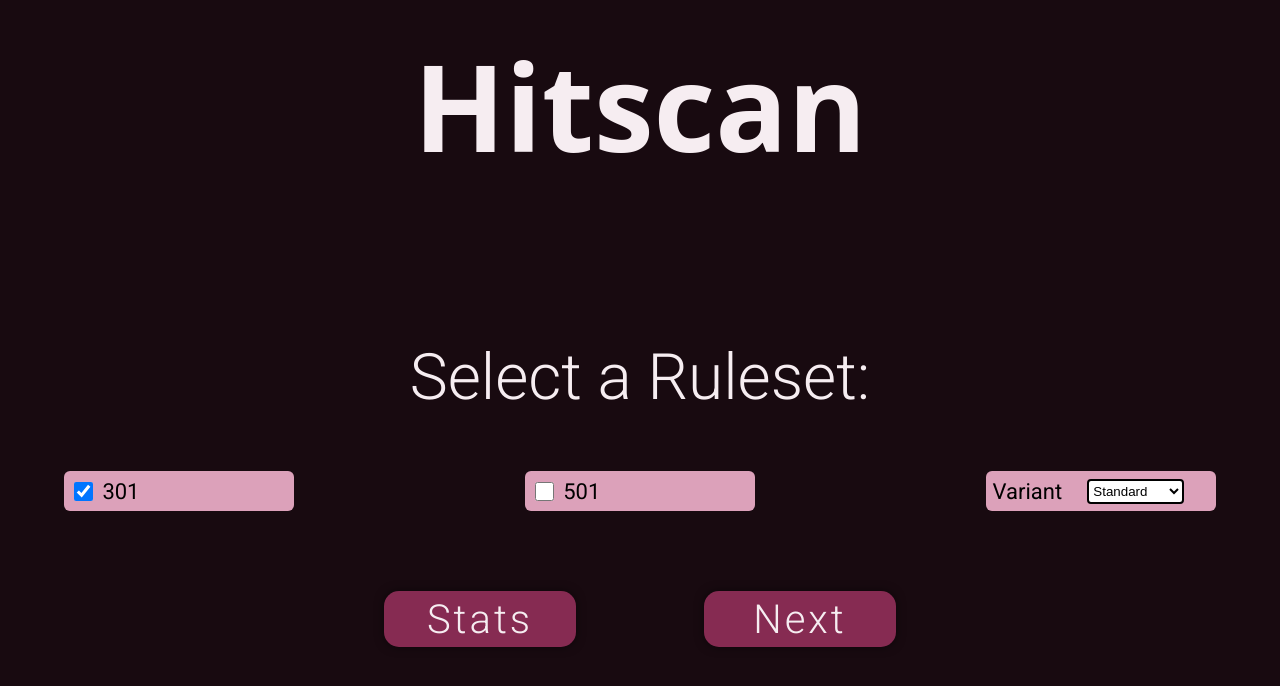
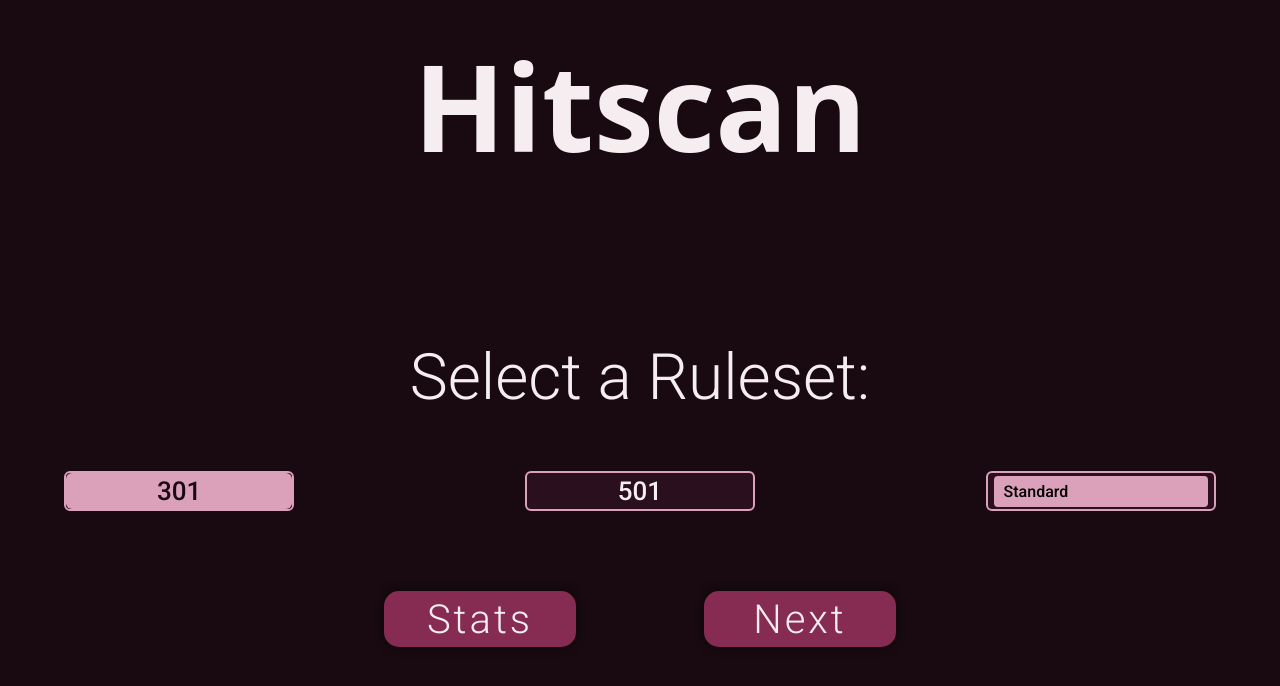
Before and after one commit to LZinhobel/hitscan-ds, a SvelteKit app in the folder code/frontend/svelte/: page / in a window 1280 px wide. Shown: the part 114-800 px from the top of the page. Built offline with nearby package versions, Linux system fonts and the light colour scheme; a web font is replaced by a local one.

Commit message:
updated styling for game selection

```diff
--- a/code/frontend/svelte/src/routes/+page.svelte
+++ b/code/frontend/svelte/src/routes/+page.svelte
@@ -23,33 +23,30 @@
   <h2>Select a Ruleset:</h2>
 
   <div id="rulesets">
-    <div class="ruleset">
+    <div class="ruleset toggle">
       <input
         type="checkbox"
         id="301"
         name="301"
-        onclick={() => {
-          checked501 = false;
-        }}
+        onclick={() => { checked501 = false; }}
         bind:checked={checked301}
       />
-      <label for="301">301</label>
+      <label class={checked301 ? "active" : ""} for="301">301</label>
     </div>
-    <div class="ruleset">
+
+    <div class="ruleset toggle">
       <input
         type="checkbox"
         id="501"
         name="501"
-        onclick={() => {
-          checked301 = false;
-        }}
+        onclick={() => { checked301 = false; }}
         bind:checked={checked501}
       />
-      <label for="501">501</label>
+      <label class={checked501 ? "active" : ""} for="501">501</label>
     </div>
-    <div class="ruleset">
-      <label id="variantLabel" for="Variant">Variant</label>
-      <select name="variant" id="variant" bind:value={selectedVariant}>
+
+    <div class="ruleset selectWrap">
+      <select name="variant" id="variant" bind:value={selectedVariant} class="styledSelect">
         <option value="standard">Standard</option>
         <option value="double-in">Double In</option>
         <option value="double-out">Double Out</option>
@@ -61,7 +58,6 @@
     <a href="/stats">
       <Button text="Stats" />
     </a>
-
     <a onclick={() => setRules()} href="/setup">
       <Button text="Next" />
     </a>
@@ -97,31 +93,7 @@
     margin-bottom: 7vh;
   }
 
-  label {
-    font-family: "Roboto", sans-serif;
-    font-weight: 400;
-    font-size: 22px;
-    grid-area: 2 / 2 / 2 / 4;
-  }
-
-  #variantLabel {
-    margin-left: 10%;
-    grid-area: 2 / 1 / 2 / 1;
-  }
-
-  input {
-    grid-area: 2 / 1 / 2 / 1;
-    cursor: pointer;
-  }
-
-  select {
-    width: 300%;
-    background-color: #fff;
-    border: 2px solid black;
-    border-radius: 4px;
-    grid-area: 2 / 3 / 2 / 4;
-  }
-
+  /* Ruleset row */
   #rulesets {
     width: 90%;
     height: 5vh;
@@ -129,18 +101,114 @@
     display: flex;
     flex-direction: row;
     justify-content: space-between;
+    align-items: center;    /* center children vertically */
     margin-right: 5%;
     margin-bottom: 10vh;
+    gap: 1rem;
   }
 
+  /* base ruleset sizing so all three have exact same box */
   .ruleset {
+    width: 20%;             /* same width for all three boxes */
+    height: 100%;
+    border-radius: 6px;
+    display: flex;
+    align-items: center;    /* center content vertically */
+    justify-content: center;/* center content horizontally */
+    box-sizing: border-box;
+    overflow: hidden;
+  }
+
+  /* preserve earlier visual for the original cards */
+  .ruleset.toggle {
+    background-color: #2a0f1f;
+    border: 2px solid #dca1ba;
+    cursor: pointer;
+    position: relative;
+    transition: transform 0.15s;
+  }
+
+  .ruleset.toggle:hover {
+    transform: translateY(-2px);
+  }
+
+  /* Hide native checkbox input but keep it accessible to bindings */
+  .ruleset.toggle input {
+    opacity: 0;
+    position: absolute;
+    pointer-events: none;
+  }
+
+  /* Label styled like a button, fills the box */
+  .ruleset.toggle label {
+    font-family: "Roboto", sans-serif;
+    font-weight: 500;
+    color: #f6edf1;
+    display: flex;
+    align-items: center;
+    justify-content: center;
+    height: 100%;
+    width: 100%;
+    font-size: 26px;
+    border-radius: 6px;
+    transition: background-color 0.2s, color 0.2s;
+    box-sizing: border-box;
+    padding: 0 8px;
+    text-align: center;
+  }
+
+  .ruleset.toggle label.active {
     background-color: #dca1ba;
-    width: 20%;
-    height: 100%;
-    display: grid;
-    border-radius:6px;
-    grid-template-columns: 1fr 1fr 1fr 1fr 1fr 1fr;
-    grid-template-rows: 1fr 1fr 1fr;
+    color: #180a10;
+  }
+
+  /* Variant container uses the exact same outer sizing and border as toggles */
+  .selectWrap {
+    background-color: #2a0f1f;
+    border: 2px solid #dca1ba;
+    border-radius: 6px;
+    display: flex;
+    flex-direction: column;
+    justify-content: center;
+    align-items: center;    /* center label and select horizontally */
+    gap: 4px;
+    box-sizing: border-box;
+    padding: 4px 6px;       /* keep padding small so inner select fits */
+  }
+
+  .selectWrap label {
+    font-family: "Roboto", sans-serif;
+    font-weight: 500;
+    color: #f6edf1;
+    font-size: 16px;
+    margin: 0;
+    line-height: 1;
+    text-align: center;
+    user-select: none;
+  }
+
+  /* Make select never exceed parent width and visually match the button look */
+  .styledSelect {
+    -webkit-appearance: none;
+    -moz-appearance: none;
+    appearance: none;
+    width: 100%;
+    max-width: 100%;
+    box-sizing: border-box;
+    background-color: #dca1ba;
+    font-family: "Roboto", sans-serif;
+    font-size: 16px;
+    border: none;
+    padding: 6px 10px;
+    border-radius: 4px;
+    font-weight: 500;
+    white-space: nowrap;
+    overflow: hidden;
+    text-overflow: ellipsis;
+  }
+
+  .styledSelect:focus {
+    outline: 2px solid #f6edf1;
   }
 
   #buttonRow {
```
